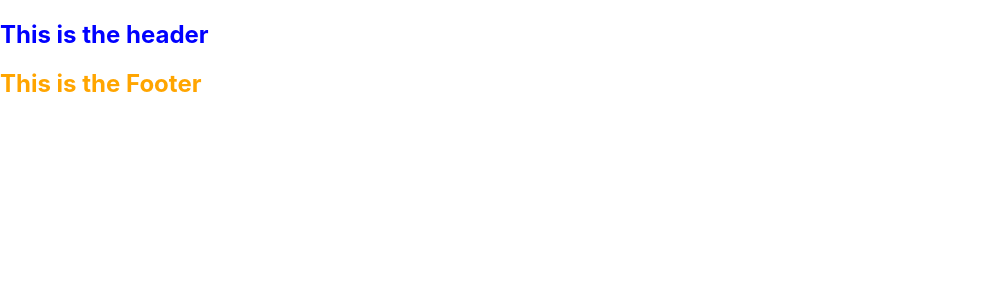
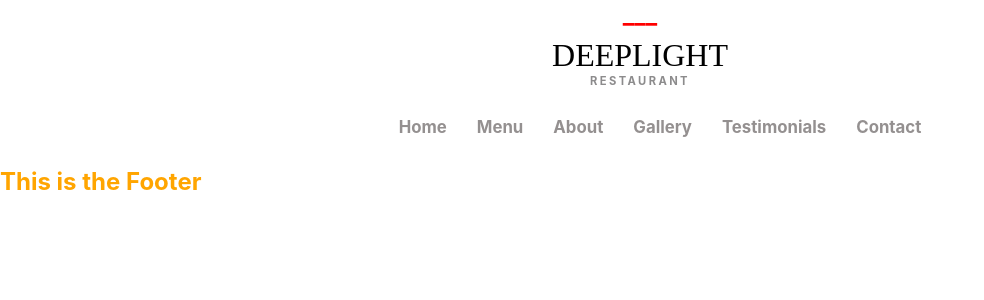
Before and after one commit to Yodawgz0/food-works, a React (Create React App) app: page / in a window 1280 px wide. Shown: the top 300 px of the page, without its empty margins (0-984 px from the left). Built offline with nearby package versions, Linux system fonts and the light colour scheme.

Commit message:
header part updated

```diff
--- a/src/components/HeaderMain.js
+++ b/src/components/HeaderMain.js
@@ -3,7 +3,20 @@ import React from "react";
 export default function HeaderMain() {
   return (
     <div className="HeaderContainer">
-      <h2>This is the header</h2>
+      <h2>___</h2>
+      <h1>DEEPLIGHT</h1>
+      <h5>RESTAURANT</h5>
+    <nav id="navbar">
+      <ul>
+        <li><a>Home</a></li>
+        <li><a>Menu</a></li>
+        <li><a>About</a></li>
+        <li><a>Gallery</a></li>
+        <li><a>Testimonials</a></li>
+        <li><a>Contact</a></li>
+      </ul>
+    </nav>
     </div>
+
   );
 }
--- a/src/styles/HeaderStyles.scss
+++ b/src/styles/HeaderStyles.scss
@@ -1,3 +1,46 @@
 .HeaderContainer {
-  color: blue;
+  width: 100%;
+  height:auto;
+  text-align: center;
 }
+
+.HeaderContainer h1{
+  margin: 0px;
+  padding: 0px;
+  font-family: serif;
+  font-weight: 515;
+  font-size: 2rem;
+
+}
+
+.HeaderContainer h5{
+  margin-top: 0px;
+  padding-top: 0px;
+  letter-spacing: 0.15rem;
+  color: #8C8B8C;
+  font-size: 0.7rem;
+}
+
+.HeaderContainer h2{
+  color: red;
+  margin-bottom: 0.5rem;
+  margin-top: 0px;
+}
+
+#navbar ul{
+  list-style: none;
+}
+#navbar li{
+  display: inline-block;
+  margin: 10px 15px 10px 15px;
+}
+#navbar li a{
+  color: rgb(148, 144, 144);
+  font-weight: 700;
+  font-size: 1.05rem;
+  transition: color 0.5s;
+}
+
+#navbar li a:hover{
+color: red;
+}
```
